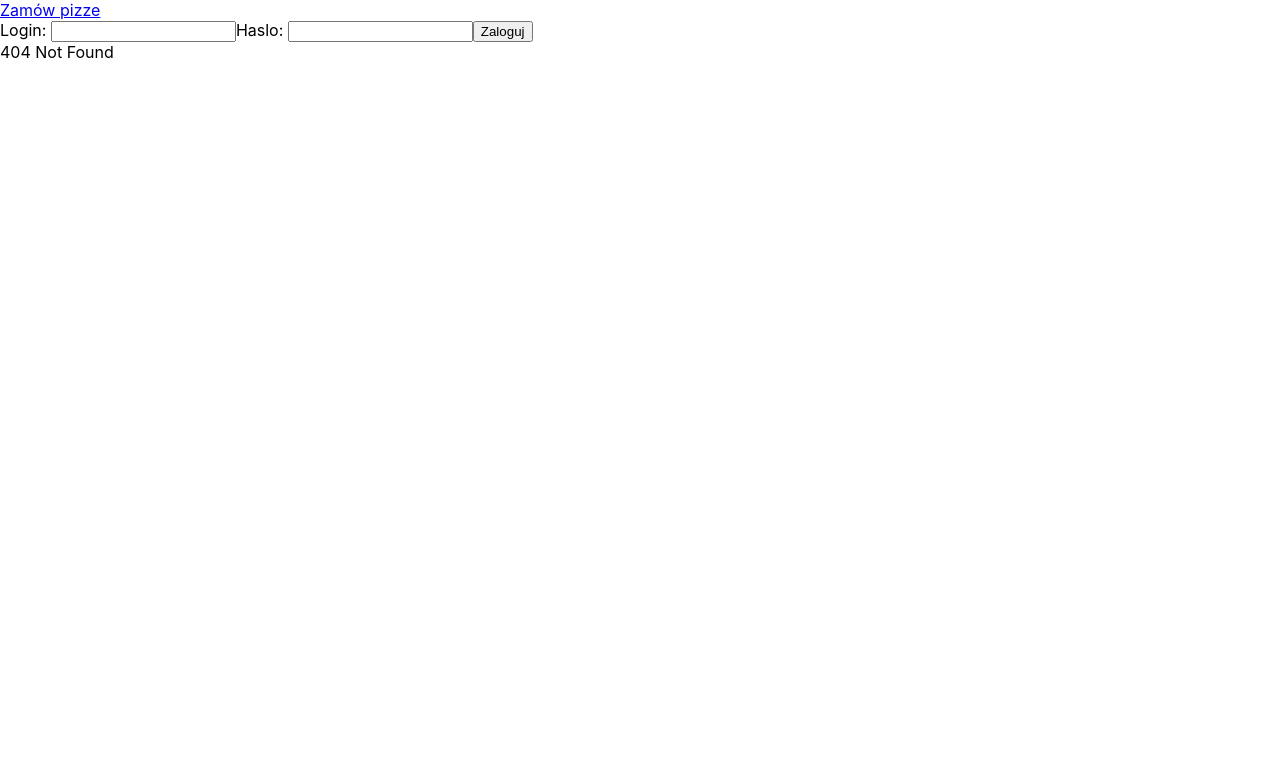
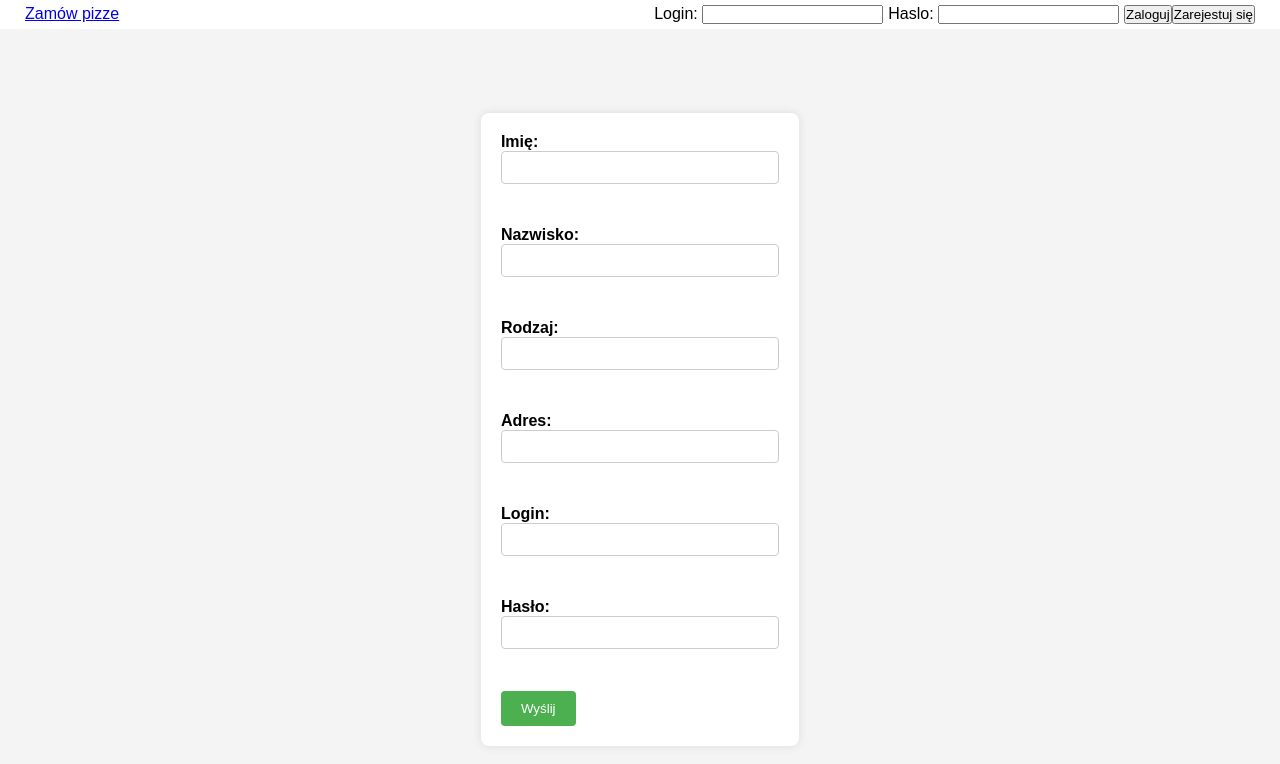
Before and after one commit to DontPanic1303/TinProject, a React (Create React App) app in the folder frontend/: page /registration in a window 1280 px wide. Before the commit this address had no page. Shown: the top 764 px of the page. Built offline with nearby package versions, Linux system fonts and the light colour scheme.

Commit message:
longin implamantation 2

```diff
--- a/frontend/src/App.js
+++ b/frontend/src/App.js
@@ -3,6 +3,7 @@ import { Route, BrowserRouter as Router, Routes } from 'react-router-dom';
 import Menu from './components/Menu';
 import {NotFound} from "./components/NotFound";
 import Pizza from "./components/Pizza";
+import Registration from "./components/Registration";
 import './App.css';
 
 const App = () => {
@@ -11,9 +12,10 @@ const App = () => {
       <Router>
         <Menu />
         <Routes>
-          <Route path="/" element={<Menu />} />
+          <Route path="/" element={<Pizza />} />
           <Route path="/pizza" element={<Pizza />} />
           <Route path="*" element={<NotFound />} />
+            <Route path="/registration" element={<Registration />} />
         </Routes>
       </Router>
   );
--- /dev/null
+++ b/frontend/src/components/Menu.css
@@ -0,0 +1,39 @@
+body {
+    font-family: 'Arial', sans-serif;
+    margin: 0;
+    padding: 0;
+    justify-content: space-between;
+    align-items: center;
+    height: 15vh;
+}
+.top-side {
+    display: flex;
+    margin: 5px;
+}
+
+.left-side {
+    text-align: left;
+    padding-left: 20px;
+    left: auto;
+    width: 50%;
+}
+
+.right-side {
+    text-align: right;
+    padding-right: 20px;
+    left: 100px;
+    width: 50%;
+}
+
+.link-container {
+    display: inline-block;
+    margin-right: 15px;
+}
+
+.login-container {
+    display: inline-block;
+}
+
+input {
+    margin-right: 5px;
+}
--- a/frontend/src/components/Menu.js
+++ b/frontend/src/components/Menu.js
@@ -2,6 +2,7 @@ import React from 'react';
 import { Link } from 'react-router-dom';
 import { useState } from 'react';
 import User from "../Model/User"
+import "./Menu.css"
 
 const Menu = () => {
 
@@ -20,6 +21,9 @@ const Menu = () => {
                 Rodzaj: 'Klient',
                 Adres: 'ul. Example 123'
             };
+            setLogin("")
+            setPassword("")
+            console.log("zalogowano")
             setUser(new User(userFromRow))
             setIsLoggedIn(true);
         }
@@ -31,22 +35,25 @@ const Menu = () => {
     }
 
     return (
-       <div>
-           <div >
-                <Link to="/pizza">Zamów pizze</Link>
+       <div class="top-side">
+           <div class="left-side">
+                <Link to="/pizza" class="link-container">Zamów pizze</Link>
            </div>
-           <div>
+           <div class="right-side">
                {isLoggedIn ? (
-                   <div>
+                   <div class="login-container">
                        {user.Imie}
                        {user.Nazwisko}
                        <button onClick={handleLogout}>Wyloguj</button>
                    </div>
                ) : (
-                    <div>
-                        Login: <input type="text" value={login}/>
-                        Haslo: <input type="password" value={password}/>
+                    <div class="login-container">
+                        Login: <input type="text" value={login} onChange={(e) => setLogin(e.target.value)} />
+                        Haslo: <input type="password" value={password} onChange={(e) => setPassword(e.target.value)} />
                         <button onClick={handleLogin}>Zaloguj</button>
+                        <Link to="/registration">
+                            <button>Zarejestuj się</button>
+                        </Link>
                     </div>
                )}
            </div>
--- /dev/null
+++ b/frontend/src/components/Registration.css
@@ -0,0 +1,58 @@
+* {
+    box-sizing: border-box;
+    margin: 0;
+    padding: 0;
+}
+
+.form-body {
+    font-family: 'Arial', sans-serif;
+    background-color: #f4f4f4;
+    display: flex;
+    align-items: center;
+    justify-content: center;
+    height: 100vh;
+}
+
+.form-container {
+    background-color: #fff;
+    padding: 20px;
+    border-radius: 8px;
+    box-shadow: 0 0 10px rgba(0, 0, 0, 0.1);
+}
+
+.form-container label {
+    display: block;
+    margin-bottom: 8px;
+    font-weight: bold;
+}
+
+.form-container input {
+    width: 100%;
+    padding: 8px;
+    margin-bottom: 16px;
+    border: 1px solid #ccc;
+    border-radius: 4px;
+}
+
+.form-container button {
+    background-color: #4caf50;
+    color: #fff;
+    padding: 10px 20px;
+    border: none;
+    border-radius: 4px;
+    cursor: pointer;
+}
+
+.form-container button:hover {
+    background-color: #45a049;
+}
+
+/* Dodatkowy styl dla linku umieszczonego na przycisku */
+.form-container button a {
+    text-decoration: none;
+    color: inherit;
+}
+
+.form-container button a:hover {
+    text-decoration: underline;
+}
--- /dev/null
+++ b/frontend/src/components/Registration.js
@@ -0,0 +1,73 @@
+import React, { useState } from 'react';
+import "./Registration.css"
+
+const Formularz = () => {
+    const [formData, setFormData] = useState({
+        Imie: '',
+        Nazwisko: '',
+        Rodzaj: '',
+        Adres: '',
+        Login: '',
+        Haslo: ''
+    });
+
+    const handleChange = (e) => {
+        const { name, value } = e.target;
+        setFormData(prevData => ({
+            ...prevData,
+            [name]: value
+        }));
+    };
+
+    const handleSubmit = (e) => {
+        e.preventDefault();
+        // Tutaj możesz przetworzyć dane, np. wysłać na serwer
+        console.log('Wysłano dane:', formData);
+    };
+
+    return (
+        <div className="form-body">
+        <form onSubmit={handleSubmit} className="form-container">
+            <label>
+                Imię:
+                <input type="text" name="Imie" value={formData.Imie} onChange={handleChange} />
+            </label>
+            <br />
+
+            <label>
+                Nazwisko:
+                <input type="text" name="Nazwisko" value={formData.Nazwisko} onChange={handleChange} />
+            </label>
+            <br />
+
+            <label>
+                Rodzaj:
+                <input type="text" name="Rodzaj" value={formData.Rodzaj} onChange={handleChange} />
+            </label>
+            <br />
+
+            <label>
+                Adres:
+                <input type="text" name="Adres" value={formData.Adres} onChange={handleChange} />
+            </label>
+            <br />
+
+            <label>
+                Login:
+                <input type="text" name="Login" value={formData.Login} onChange={handleChange} />
+            </label>
+            <br />
+
+            <label>
+                Hasło:
+                <input type="password" name="Haslo" value={formData.Haslo} onChange={handleChange} />
+            </label>
+            <br />
+
+            <button type="submit">Wyślij</button>
+        </form>
+        </div>
+    );
+}
+
+export default Formularz;
```
